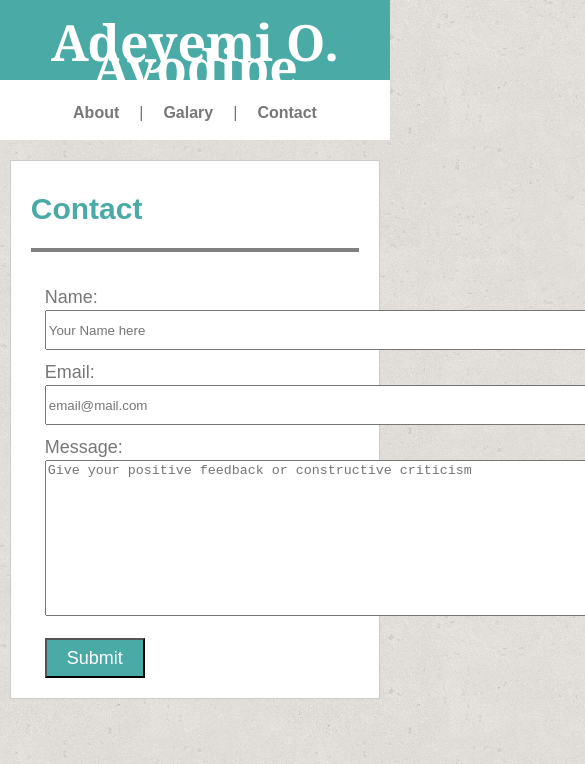
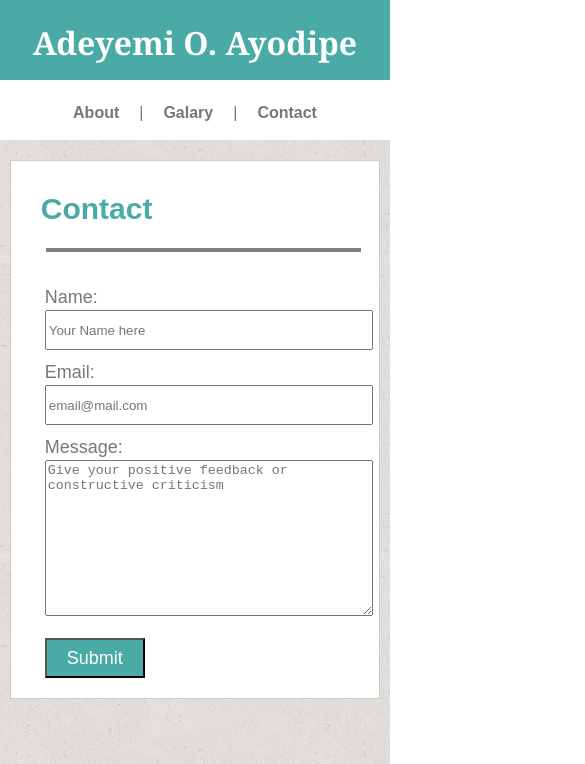
Before and after one commit to aayodipe/Responsive-Portfolio, a plain HTML site: page contact.html in a window 390 px wide. Shown: the top 764 px of the page, 585 px wide, since content can reach past the window. Drawn offline with Linux system fonts and the light colour scheme.

Commit message:
Adjusted the Contact page of to mobie responsive device of size 640 and below

```diff
--- a/assets/css/style.css
+++ b/assets/css/style.css
@@ -28,7 +28,7 @@
 }
 
 p {
-     padding: 8px 20px;
+     padding: 8px 30px;
 
 }
 
@@ -77,8 +77,8 @@
      border: 2px solid gray;
      position: relative;
      top: 27px;
-     width: 100%;
-     margin: 0 auto;
+     width: 96%;
+     margin: 0 15px;
 }
 
 /* The beginning of the Wrapper that wrapped the whole page */
@@ -106,7 +106,7 @@
      padding-top:30px;
      background-color: #4aaaa5;
      color: white;
-     font-size: 50px;
+     font-size: 200%;
      font-weight:bold;
      text-align: center;
      font-family: 'Georgia', Times, Times New Roman, serif;
@@ -128,6 +128,7 @@
 }
 .pageName{
      font-weight: bold;
+     margin-left:10px;
 }
 section p{
      clear:both;
@@ -218,19 +219,19 @@
 
 /* Specific styling for Contact page begins */
 form {
-     width: 100%;
+     width: 90%;
      margin: 0px 34px;
      font-size: 18px
 }
 
 input.text {
-     width: 705px;
+     width: 99%;
      margin-bottom: 10px;
      height: 40px;
 }
 
 #textarea {
-     width: 705px;
+     width: 99%;
      margin-bottom: 10px;
 }
 
```
